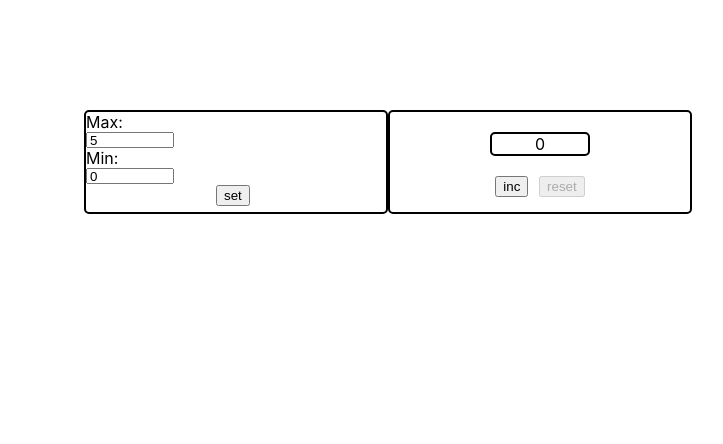
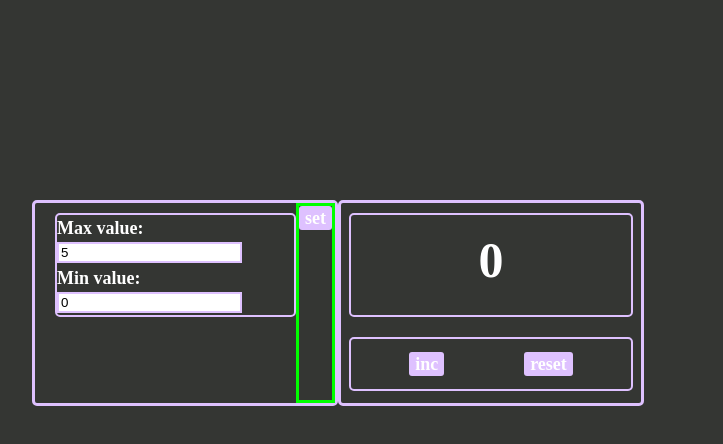
Before and after one commit to skiffter1337/counter, a React (Create React App) app: page / in a window 1280 px wide. Shown: the top 444 px of the page, without its empty margins (302-1025 px from the left). Built offline with nearby package versions, Linux system fonts and the light colour scheme.

Commit message:
add css styles

```diff
--- a/src/App.css
+++ b/src/App.css
@@ -1,4 +1,7 @@
 .App {
-  display: flex;
-    justify-content: center;
+
 }
+
+body {
+  background-color: #343633;
+}
--- a/src/App.tsx
+++ b/src/App.tsx
@@ -2,7 +2,7 @@ import React from 'react';
 import './App.css';
 import {Counter} from "./Components/Counter";
 
-function App() {
+ function App() {
   return (
     <div className="App">
     <Counter/>
@@ -10,4 +10,4 @@ function App() {
   );
 }
 
-export default App;
+export default App
--- a/src/Components/Counter.module.css
+++ b/src/Components/Counter.module.css
@@ -1,80 +1,127 @@
 .counter {
     display: flex;
     flex-direction: row;
-    padding: 10px;
+    justify-content: center;
 
-    margin-top: 100px;
-    margin-left: 100px;
+    margin-top: 200px;
+
+    font-family: 'Montserrat';
+    font-style: normal;
+    font-weight: 600;
+    font-size: 18px;
+    line-height: 22px;
+    color: #FFFFFF;
 }
 
 .counterScreen {
-    display: flex;
-    flex-direction: column;
+    width: 300px;
+    height: 200px;
 
-    width: 300px;
-    height: 100px;
-
-
-    border: 2px solid black;
+    border: 3px solid #dec1ff;
     border-radius: 5px;
 }
 
 .count {
-    text-align: center;
-    border: 2px solid black;
+    display: flex;
+    justify-content: center;
+    align-items: center;
+
+    margin-left: 8px;
+    margin-top: 10px;
+
+    width: 280px;
+    height: 100px;
+
+    border: 2px solid #dec1ff;
     border-radius: 5px;
-    margin-top: 20px;
-    margin-right: 100px;
-    margin-left: 100px;
+
+}
+
+.countValue {
+    font-size: 50px;
 }
 
 
-.countError {
-    color: hotpink;
+.counterButtons {
+    display: flex;
+   justify-content: center;
+    align-items: center;
+    margin-left: 8px;
+    margin-top: 20px;
+
+    width: 280px;
+    height: 50px;
+
+    border: 2px solid #dec1ff;
+    border-radius: 5px;
+}
+.incButton {
+
+    display: inline-block;
+}
+
+.resetButton {
+    margin-left: 80px;
+    display: inline-block;
+
+}
+
+
+.settingsOnChangeMessage {
+
+    color: #ea526f;
 }
 
 .errorMessage {
-    color: hotpink;
-}
-
-.maxInputErr {
-    border: hotpink;
-    background-color: hotpink;
-}
-.minInputErr {
-    border: hotpink;
-    background-color: hotpink;
+    color: #ea526f;
 }
 
 
-.buttons {
+.settingsScreen {
     display: flex;
-    justify-content: space-around;
-    margin: 20px 100px;
-}
 
-.settings {
 
     width: 300px;
-    height: 100px;
+    height: 200px;
 
-
-    border: 2px solid black;
+    border: 3px solid #dec1ff;
     border-radius: 5px;
 }
 
-.setButton {
-    margin-left: 130px;
-    width: 20px;
+.mixMaxValues {
+    display: flex;
+    flex-direction: row;
+    flex-wrap: wrap;
+    justify-content: space-between;
+    align-items: center;
+
+    margin-left: 20px;
+    margin-top: 10px;
+
+    width: 280px;
+    height: 100px;
+
+    border: 2px solid #dec1ff;
+    border-radius: 5px;
+}
+
+.inputs {
+
+    border: 2px solid #dec1ff;
 
 }
 
-.inputs {
-    display: flex;
-    flex-direction: column;
-    align-items: center;
-    width: 80px;
-    height: 10px;
+.InputErr {
+    border: 2px solid #dec1ff;
+    background-color: #ea526f;
+    border-radius: 2px;
+
+}
 
 
+.setButton {
+
+
+    border: 3px solid lime;
+
 }
--- a/src/Components/Counter.tsx
+++ b/src/Components/Counter.tsx
@@ -2,20 +2,23 @@ import React, {ChangeEvent, useEffect, useState} from 'react';
 import s from "./Counter.module.css"
 import {SuperButton} from "./SuperButton/SuperButton";
 
+const StartCounterValue = 0
+const MinCounterValue = 0
+const MaxCounterValue = 5
 
 export const Counter = () => {
 
-    let startCounterValue = 0
-    let minCounterValue = 0
-    let maxCounterValue = 5
-
-    const [startValue, setStartValue] = useState(startCounterValue)
-    const [minValue, setMinValue] = useState(minCounterValue)
-    const [maxValue, setMaxValue] = useState(maxCounterValue)
+    const [startValue, setStartValue] = useState(StartCounterValue)
+    const [minValue, setMinValue] = useState(MinCounterValue)
+    const [maxValue, setMaxValue] = useState(MaxCounterValue)
 
     const [minInput, setMinInput] = useState(minValue)
     const [maxInput, setMaxInput] = useState(maxValue)
 
+    const [error, setError] = useState(false)
+
+    const [onChangeBtnDisable, setOnChangeBtnDisable] = useState(false)
+    const [enterValueMessage, setEnterValueMessage] = useState(false)
 
     useEffect(() => {
         let valueAsString = localStorage.getItem("counterValue")
@@ -35,16 +38,34 @@ export const Counter = () => {
     }, [])
     useEffect(() => localStorage.setItem("minInputValue", JSON.stringify(minInput)), [minInput])
 
-
-    useEffect(()=> {
+    useEffect(() => {
         let valueAsString = localStorage.getItem("maxInputValue")
-        if(valueAsString) {
+        if (valueAsString) {
             let parsedValue = JSON.parse(valueAsString)
             setMaxInput(parsedValue)
         }
     }, [])
-    useEffect(()=> localStorage.setItem("maxInputValue", JSON.stringify(maxInput)), [maxInput])
+    useEffect(() => localStorage.setItem("maxInputValue", JSON.stringify(maxInput)), [maxInput])
 
+    useEffect(() => {
+        if (inputsOnchangeParameters) {
+            setOnChangeBtnDisable(true)
+            setEnterValueMessage(true)
+        } else {
+            setOnChangeBtnDisable(false)
+            setEnterValueMessage(false)
+        }
+    }, [minInput, maxInput])
+    useEffect(() => inputsDisableConditions ? setError(true) : setError(false), [minInput, maxInput])
+
+    const inputsOnchangeParameters = minInput !== minValue || maxInput !== maxValue;
+    const inputsDisableConditions = minInput < 0 || maxInput <= minInput
+    const enterMessage = enterValueMessage && "enter values and press 'set'"
+    const errorMessage = error && "Incorrect value!"
+    const maxInputClasses = `${s.inputs} ${s.minInput} ${maxInput <= minInput ? s.InputErr : ""}`
+    const minInputClasses = `${s.inputs} ${s.maxInput} ${minInput < 0 || minInput === maxInput ? s.InputErr : ""}`
+    const countClasses = `${startValue >= maxValue ? s.settingsOnChangeMessage : ""} ${errorMessage ? s.errorMessage : ""}`
+    const countValueClasses = `${!errorMessage && !enterMessage ? s.countValue : ""}`
 
     const setMinMaxValue = () => {
         setStartValue(minInput)
@@ -53,71 +74,53 @@ export const Counter = () => {
         setEnterValueMessage(false)
     }
 
-
-    const onChangeMaxInputHandler = (e: ChangeEvent<HTMLInputElement>) => {
-        setMaxInput(JSON.parse(e.currentTarget.value))
-
-    }
-    const onChangeMinInputHandler = (e: ChangeEvent<HTMLInputElement>) => {
-        setMinInput(JSON.parse(e.currentTarget.value))
-    }
-
-    const inputsDisableConditions = minInput < 0 || maxInput <= minInput
-
-
-    const [error, setError] = useState(false)
-
-    useEffect(() => {
-        minInput < 0 || maxInput <= minInput ? setError(true) : setError(false)
-    }, [minInput, maxInput])
-
-    const errorMessage = error && "Incorrect value!"
-
-
-    const [onChangeBtnDisable, setOnChangeBtnDisable] = useState(false)
-    const [enterValueMessage, setEnterValueMessage] = useState(false)
-
-    useEffect(() => {
-        if (minInput != minValue || maxInput != maxValue) {
-            setOnChangeBtnDisable(true)
-            setEnterValueMessage(true)
-        } else {
-            setEnterValueMessage(false)
-        }
-    }, [minInput, maxInput])
-
-    const enterMessage = enterValueMessage && "enter values and press 'set'"
+    const onChangeMaxInputHandler = (e: ChangeEvent<HTMLInputElement>) => setMaxInput(JSON.parse(e.currentTarget.value))
+    const onChangeMinInputHandler = (e: ChangeEvent<HTMLInputElement>) => setMinInput(JSON.parse(e.currentTarget.value))
 
     return (
         <div className={s.counter}>
-            <div className={s.settings}>
-                Max:
+            <div className={s.settingsScreen}>
+                <div className={s.mixMaxValues}>
+                    <span>Max value:</span>
                     <input
                         value={maxInput}
                         onChange={onChangeMaxInputHandler}
-                    className={`${s.inputs} ${maxInput <= minInput ? s.maxInputErr : ""}`}
+                        className={maxInputClasses}
                         type={"number"}/>
-                Min:
+                    <span>Min value:</span>
                     <input
                         value={minInput}
                         onChange={onChangeMinInputHandler}
-                    className={`${s.inputs} ${minInput < 0 || minInput === maxInput ? s.minInputErr : ""}`}
+                        className={minInputClasses}
                         type={"number"}/>
-                <div className={s.setButton}><SuperButton callback={setMinMaxValue}
-                                                          disabled={inputsDisableConditions}>set</SuperButton></div>
+                </div>
+                <div className={s.setButton}>
+                    <SuperButton
+                        callback={setMinMaxValue}
+                        disabled={inputsDisableConditions}
+                    >
+                        set
+                    </SuperButton>
+                </div>
             </div>
             <div className={s.counterScreen}>
                 <div className={s.count}>
                     <div
-                        className={`${startValue >= maxValue ? s.countError : ""} ${errorMessage ? s.errorMessage : ""}`}>
-                        <span>{errorMessage ? errorMessage : enterMessage ? enterMessage : startValue}</span>
+                        className={countClasses}>
+                        <span className={countValueClasses}>{errorMessage ? errorMessage : enterMessage ? enterMessage : startValue}</span>
                     </div>
                 </div>
+                <div className={s.counterButtons}>
                     <div className={s.buttons}>
+                        <div className={s.incButton}>
                             <SuperButton callback={() => setStartValue(startValue + 1)}
                                          disabled={startValue >= maxValue || onChangeBtnDisable}>inc</SuperButton>
+                        </div>
+                        <div className={s.resetButton}>
                             <SuperButton callback={() => setStartValue(minInput)}
-                                 disabled={startValue === startCounterValue || onChangeBtnDisable}>reset</SuperButton>
+                                         disabled={startValue === StartCounterValue || onChangeBtnDisable}>reset</SuperButton>
+                        </div>
+                    </div>
                 </div>
             </div>
 
--- /dev/null
+++ b/src/Components/SuperButton/SuperButton.module.css
@@ -0,0 +1,16 @@
+.button {
+    border: none;
+    cursor: pointer;
+    background-color: #dec1ff;
+    border-radius: 3px;
+
+
+
+
+    font-family: 'Montserrat';
+    font-style: normal;
+    font-weight: 600;
+    font-size: 18px;
+    line-height: 22px;
+    color: #FFFFFF;
+}
--- a/src/Components/SuperButton/SuperButton.tsx
+++ b/src/Components/SuperButton/SuperButton.tsx
@@ -1,4 +1,5 @@
 import React from 'react';
+import s from  "./SuperButton.module.css"
 
 type SuperButtonType = {
     callback: ()=>void
@@ -13,6 +14,6 @@ export const SuperButton: React.FC<SuperButtonType> = (props) => {
     const onClickCallback = () => callback()
 
 
-    return <button onClick={onClickCallback} disabled={disabled}>{children}</button>
+    return <button onClick={onClickCallback} disabled={disabled} className={s.button}>{children}</button>
 
 };
```
Also changed, not shown: src/index.tsx (+3 -4 lines). Lines whose indentation alone changed are shown as unchanged.
